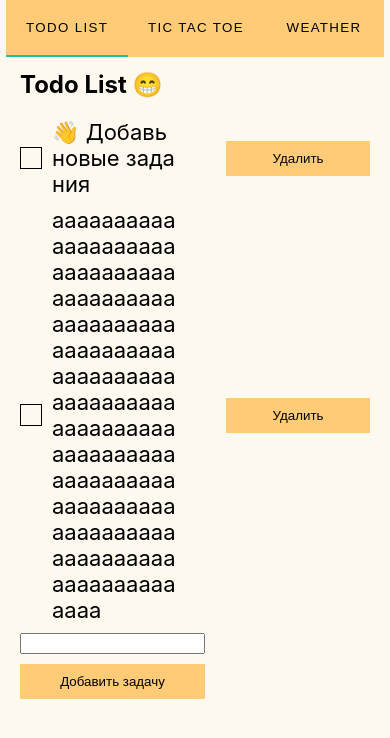
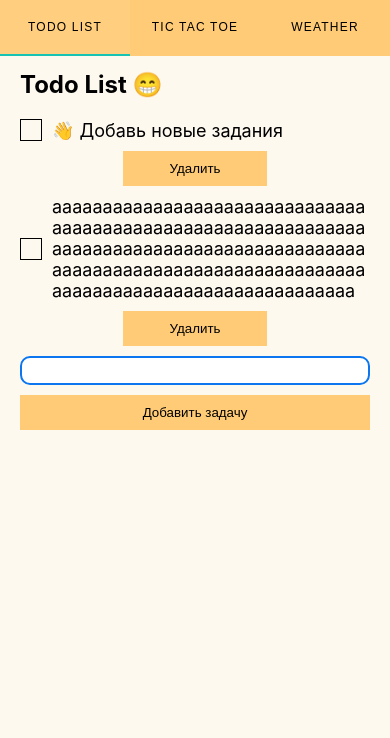
Before and after one commit to Shunskiy/pet-projects, a React (Create React App) app: page / in a window 390 px wide. Shown: the top 738 px of the page. Built offline with nearby package versions, Linux system fonts and the light colour scheme.

Commit message:
Fix checkbox logic, add mobile styles

```diff
--- a/src/Components/Header/Header.css
+++ b/src/Components/Header/Header.css
@@ -31,3 +31,22 @@
 .header__button--active {
   border-bottom: 2px solid #17c3b2;
 }
+
+@media (max-width: 414px) {
+  .header {
+    width: 100%;
+  }
+
+  .header__nav {
+    width: 100%;
+  }
+
+  .header__nav-item {
+    flex: 1;
+  }
+
+  .header__button {
+    width: 100%;
+    font-size: 12px;
+  }
+}
--- a/src/Components/Todo/Todo.css
+++ b/src/Components/Todo/Todo.css
@@ -55,10 +55,17 @@
 .todo__input-wrapper {
   display: flex;
   flex-direction: column;
+  align-self: center;
+  max-width: 500px;
+  width: 100%;
 }
 
 .todo__input {
+  height: 25px;
   margin-bottom: 10px;
+  padding: 0 20px;
+  border: 2px solid #0b76ef;
+  border-radius: 10px;
 }
 
 .todo__button {
@@ -71,3 +78,15 @@
 .todo__button:hover {
   background-color: #ffcb7f;
 }
+
+@media (max-width: 414px) {
+  .todo__item {
+    flex-direction: column;
+  }
+
+  .todo__text {
+    margin: 0 0 10px;
+    align-self: flex-start;
+    font-size: 18px;
+  }
+}
--- a/src/Components/Todo/Todo.tsx
+++ b/src/Components/Todo/Todo.tsx
@@ -26,7 +26,7 @@ const Todo = () => {
                         return (
                             <li className="todo__item" key={key}>
                                 <input className="visually-hidden todo__checkbox" type="checkbox" id={`checkbox-${key}`}
-                                       defaultChecked={item.complete} onChange={() => {
+                                       checked={item.complete} onChange={() => {
                                     dispatch(updateList({
                                         id: item.id,
                                         text: item.text,
```
